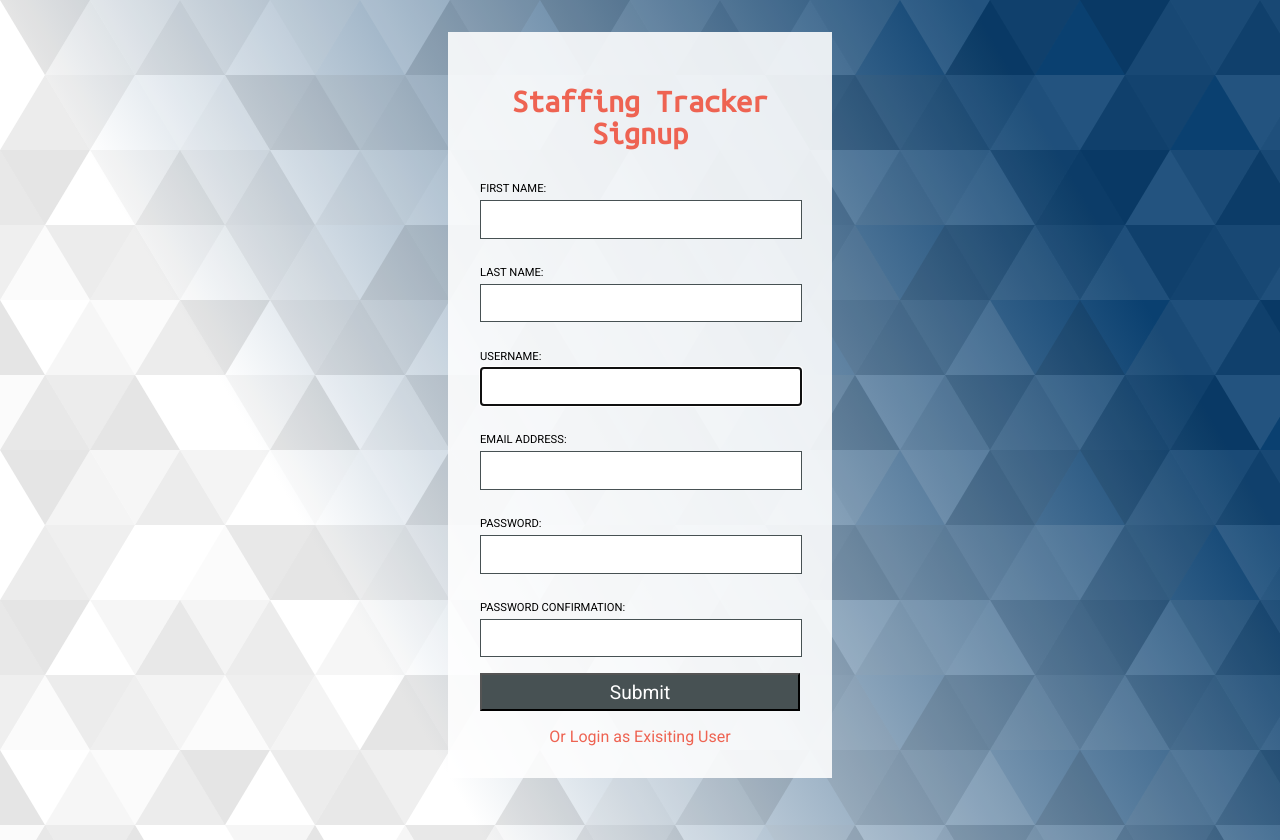
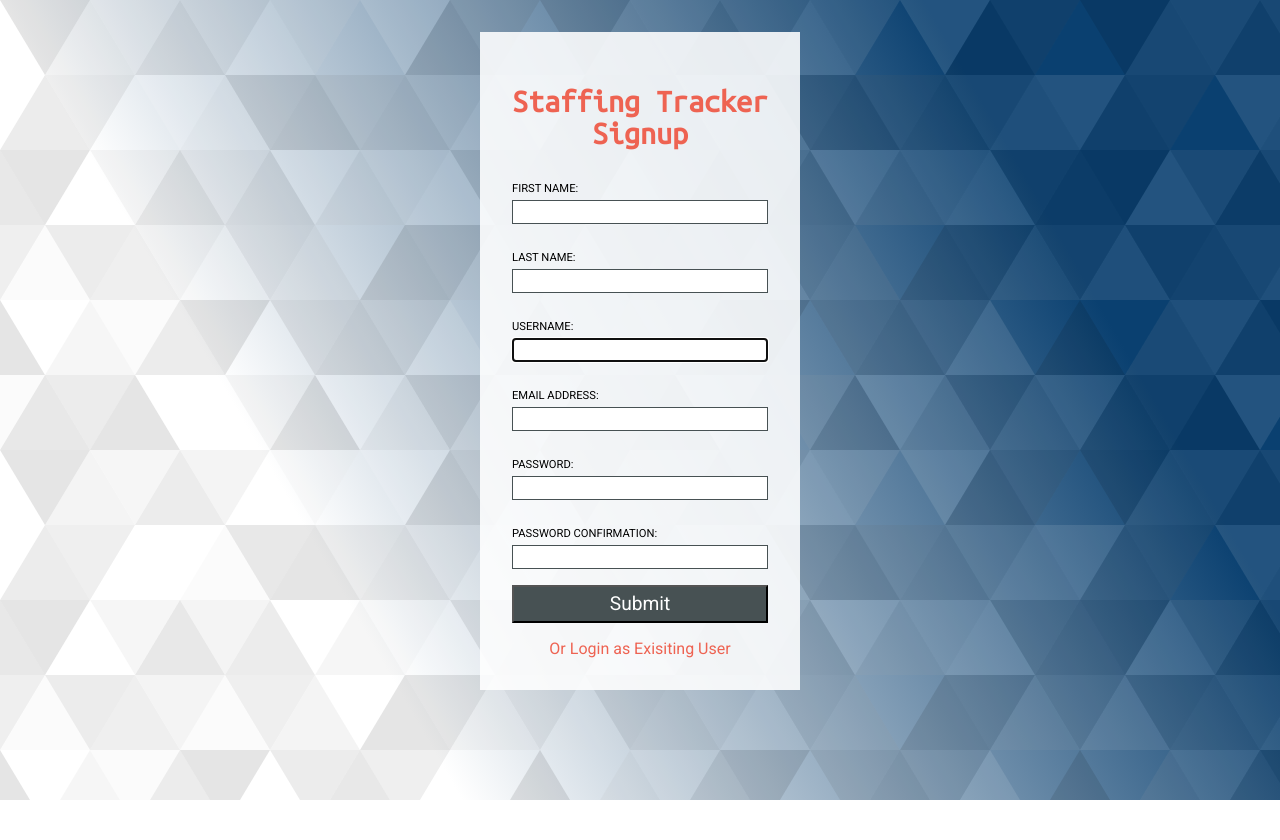
Before and after one commit to ldavidson45/staffing, a Django app: page /signup/ in a window 1280 px wide. After the commit the page ends 800 px from the top, so only its background shows below. Run offline with Django 3.2, Linux system fonts and the light colour scheme.

Commit message:
edit form style

```diff
--- a/staffing/static/css/main.css
+++ b/staffing/static/css/main.css
@@ -1,4 +1,9 @@
 @import url("https://fonts.googleapis.com/css?family=Noto+Sans|Roboto|Ubuntu+Mono");
+* {
+  -webkit-box-sizing: border-box;
+          box-sizing: border-box;
+}
+
 .nav {
   background: #475153;
   position: fixed;
@@ -93,7 +98,7 @@
 .form {
   background: rgba(255, 255, 255, 0.88);
   width: 20rem;
-  margin: 2rem auto auto auto;
+  margin: 0 auto;
   padding: 2rem;
   display: -webkit-box;
   display: -ms-flexbox;
@@ -124,7 +129,7 @@
 
 .form__input input {
   display: block;
-  width: 90%;
+  width: 100%;
   border: none;
   height: 1.5rem;
   border: #475153 solid 0.02rem;
@@ -137,6 +142,8 @@
   background-repeat: no-repeat;
   background-size: cover;
   height: 100vh;
+  margin: 0;
+  padding: 2rem;
 }
 
 .form__button-container {
@@ -237,12 +244,6 @@
   margin: 0 1rem 0 0;
 }
 
-.form-horizontal form {
-  display: -webkit-box;
-  display: -ms-flexbox;
-  display: flex;
-}
-
 .form-horizontal .form__button {
   margin-left: 0.5rem;
 }
--- a/staffing/static/css/main.scss
+++ b/staffing/static/css/main.scss
@@ -6,6 +6,9 @@ $red-accent: #ee6352;
 $heading-font: "Ubuntu Mono", monospace;
 $body-font: "Roboto", sans-serif;
 
+* {
+  box-sizing: border-box;
+}
 // Sidebar Nav
 .nav {
   background: $base-background;
@@ -99,7 +102,7 @@ $body-font: "Roboto", sans-serif;
 .form {
   background: rgba(255, 255, 255, 0.88);
   width: 20rem;
-  margin: 2rem auto auto auto;
+  margin: 0 auto;
   padding: 2rem;
   display: flex;
   flex-direction: column;
@@ -123,7 +126,7 @@ $body-font: "Roboto", sans-serif;
 
   input {
     display: block;
-    width: 90%;
+    width: 100%;
     border: none;
     height: 1.5rem;
     border: $base-background solid 0.02rem;
@@ -137,6 +140,8 @@ $body-font: "Roboto", sans-serif;
   background-repeat: no-repeat;
   background-size: cover;
   height: 100vh;
+  margin: 0;
+  padding: 2rem;
 }
 .form__button-container {
   margin-top: 2rem;
@@ -223,10 +228,6 @@ $body-font: "Roboto", sans-serif;
     margin: 0 1rem 0 0;
   }
 
-  form {
-    display: flex;
-  }
-
   .form__button {
     margin-left: 0.5rem;
   }
```
Also changed, not shown: 1 other file.
